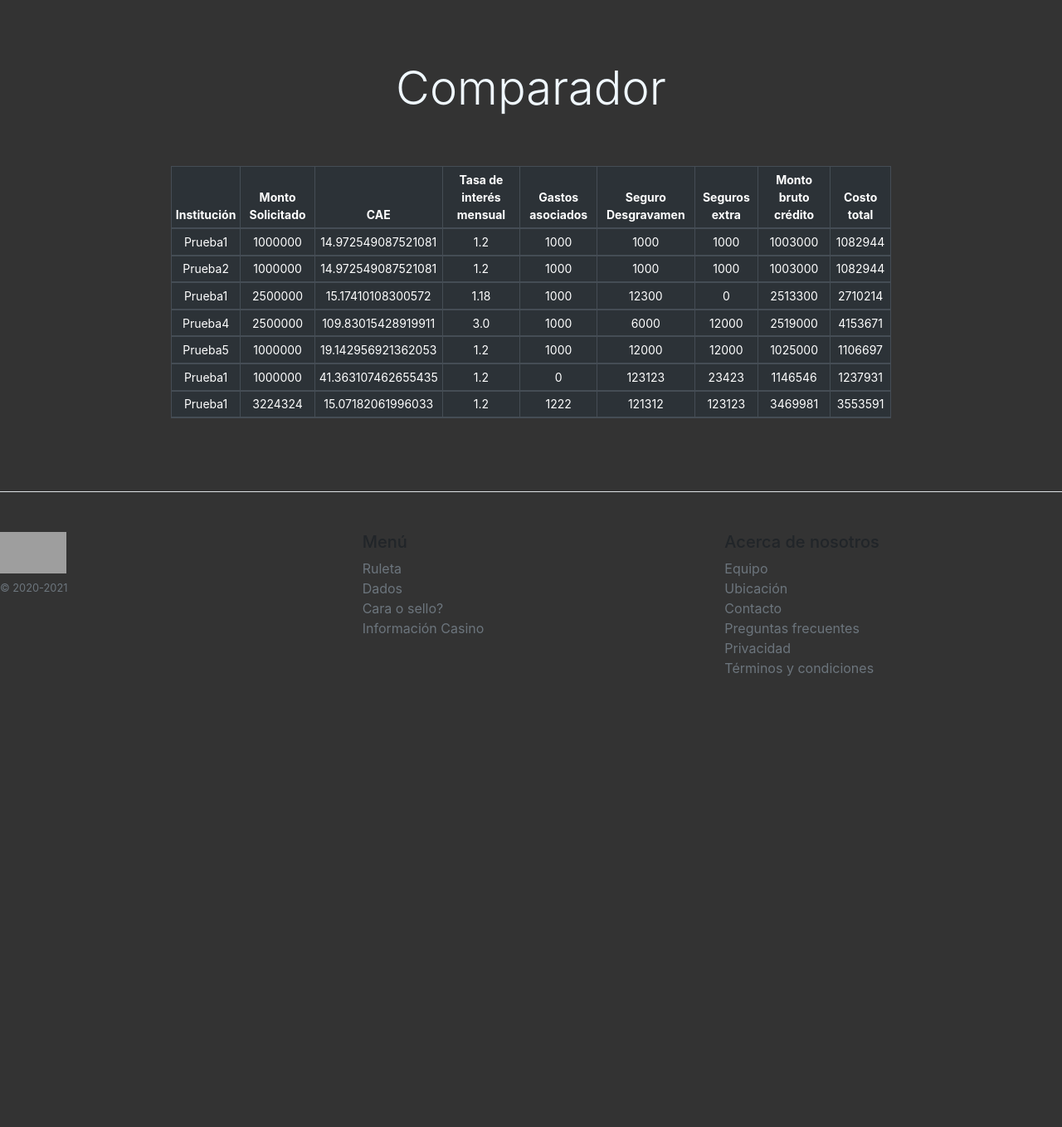
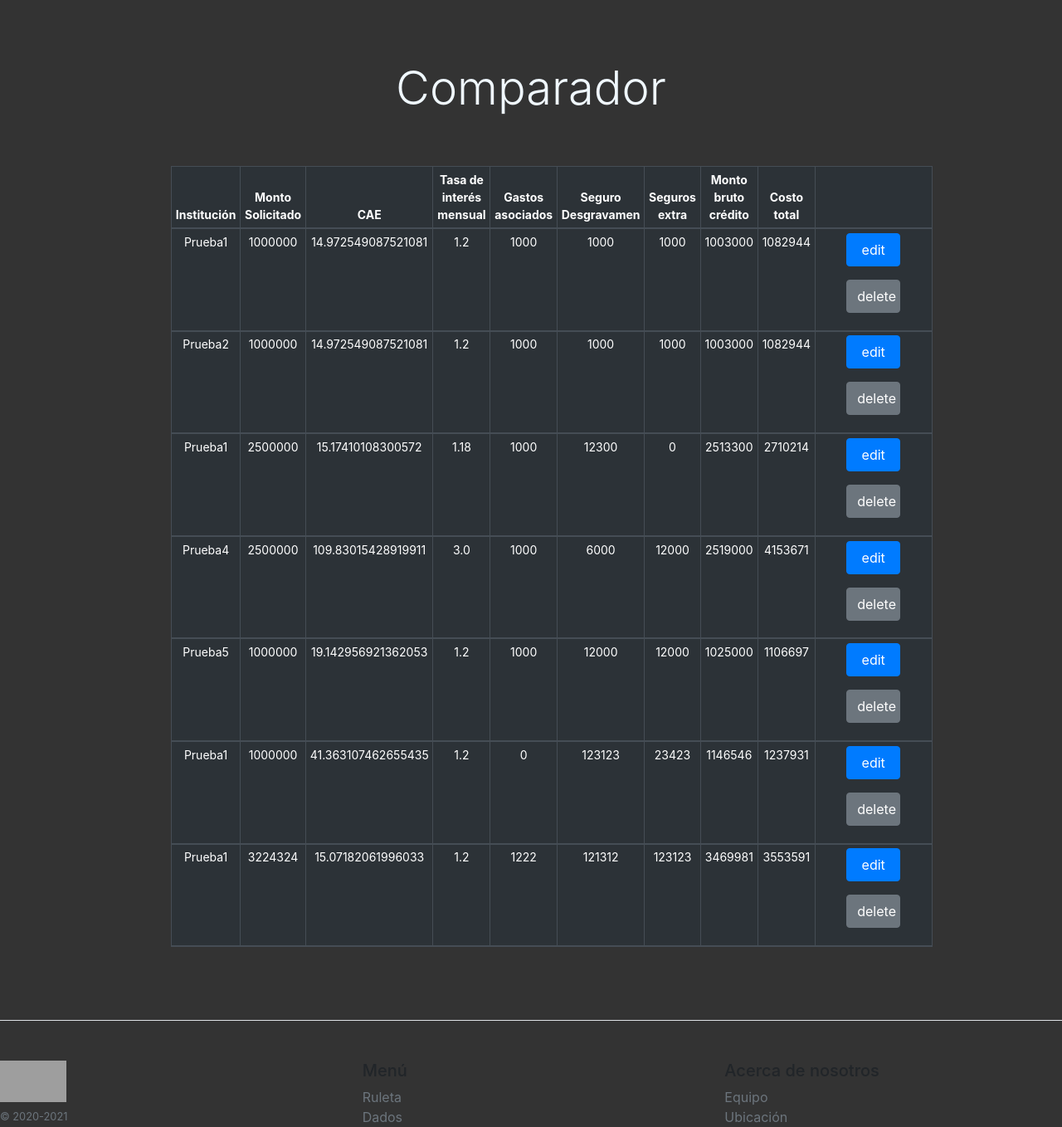
Before and after one commit to Loddrik/ProyectoTIC1_CAE, a Flask app: page /simulador in a window 1280 px wide. Shown: the part 586-1944 px from the top of the page at 83% size. Before the commit the page ends 1401 px from the top, so only its background shows below. Run offline with Flask 2, Linux system fonts and the light colour scheme; data comes from the database, SQL or seed files in the repository; some libraries are stand-ins or nearby versions; grey boxes are pictures that could not be loaded.

Commit message:
Update simulador.html
agregados botones

```diff
--- a/templates/simulador.html
+++ b/templates/simulador.html
@@ -63,6 +63,7 @@
                     <th scope="col">Seguros extra</th>
                     <th scope="col">Monto bruto crédito</th>
                     <th scope="col">Costo total</th>
+                    <th scope="col"></th>
 
                 </tr>
 
@@ -77,6 +78,11 @@
                     <td>{{ s.seguros_extra }}</td>
                     <td>{{ s.monto_bruto }}</td>
                     <td>{{ s.monto_final }}</td>
+                    <div>
+                        <td><button class="btn btn-primary col-md-6 mb-3" style="height:40px;width:100px">edit</button>
+                        <button class="btn btn-secondary col-md-6 mb-3" style="height:40px;width:130px">delete</button></td>
+                    </div>
+
 
                 </tr>
                 {% endfor %}
```
